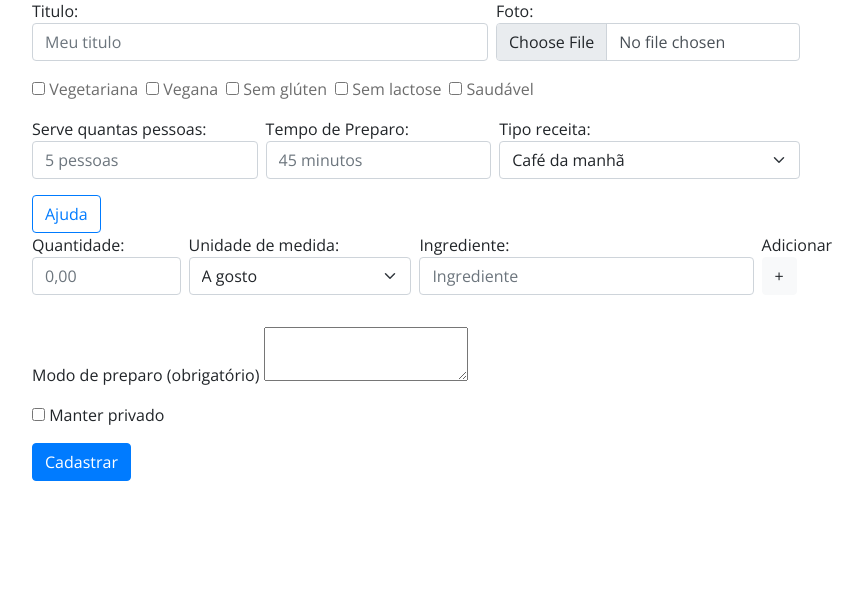
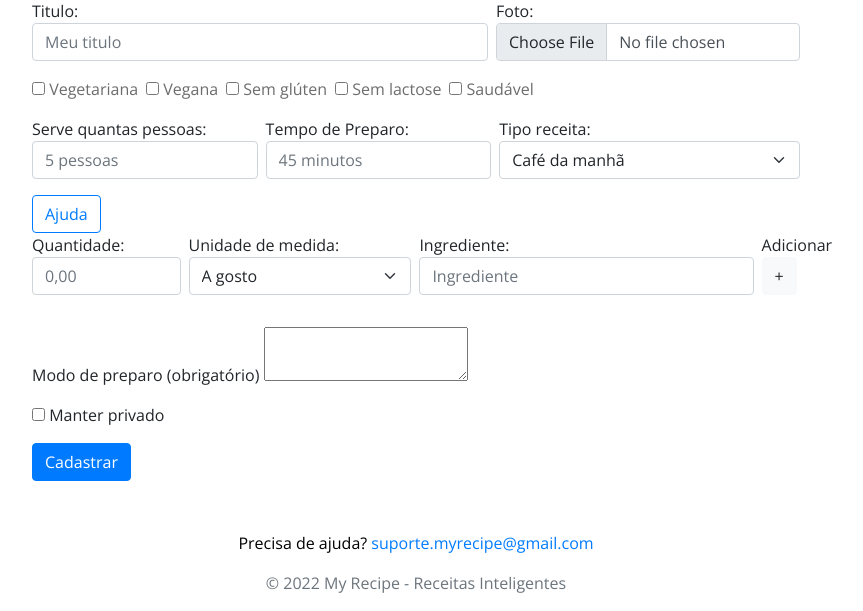
Before and after one commit to eduardosolka/myrecipe_v2, a Flask app: page /cadastrar_receita in a window 1280 px wide. Shown: the part 201-812 px from the top of the page, without its empty margins (224-1087 px from the left). Before the commit the page ends 682 px from the top, so only its background shows below. Run offline with Flask 2, Linux system fonts and the light colour scheme; the visitor is signed in with stand-in values (Sample User, id 1); data comes from the database, SQL or seed files in the repository; some libraries are stand-ins or nearby versions.

Commit message:
compartilhar receita

```diff
--- a/templates/logado.html
+++ b/templates/logado.html
@@ -86,7 +86,14 @@
     {% endblock %}
 
   </div>
+
 </body>
+<footer style="position: auto;bottom: -1px;left:30%;right:30%; align-self: flex-end;">
+  <div class="flex flex-column" style="margin-top:50px;text-align: center; align-items:center; align-self: flex-end;">
+    <p>Precisa de ajuda? <a href="mailto:suporte.myrecipe@gmail.com" target="_blank">suporte.myrecipe@gmail.com</a></p>
+  </div>
+  <p class="text-center text-muted">© 2022 My Recipe - Receitas Inteligentes</p>
+</footer>
 
 
 
--- a/templates/mostrar_salvas.html
+++ b/templates/mostrar_salvas.html
@@ -52,12 +52,12 @@
 
   }
 </style>
-<div class="flex flex-container resize" style="margin-top: 100px;">
+<div class="flex flex-container resize gap-4" style="margin-top: 100px;">
 {% for receita_salva in receitas_salvas %}
 {% for caminho in paths | selectattr('id_receita', 'equalto', receita_salva.id_receita) %}
 
 
-<div class="col-md-3" style="margin-top:40px">
+
   <div class="card">
     <a href="{{ url_for('mostrar_receita',id_receita=receita_salva.id_receita) }}">
     <img
@@ -231,7 +231,7 @@
 
         </div>
       </div>
-    </div>
+
 
 
     {% endfor %}
```
Also changed, not shown: templates/minhas_receitas.html (+9 -1 lines).
